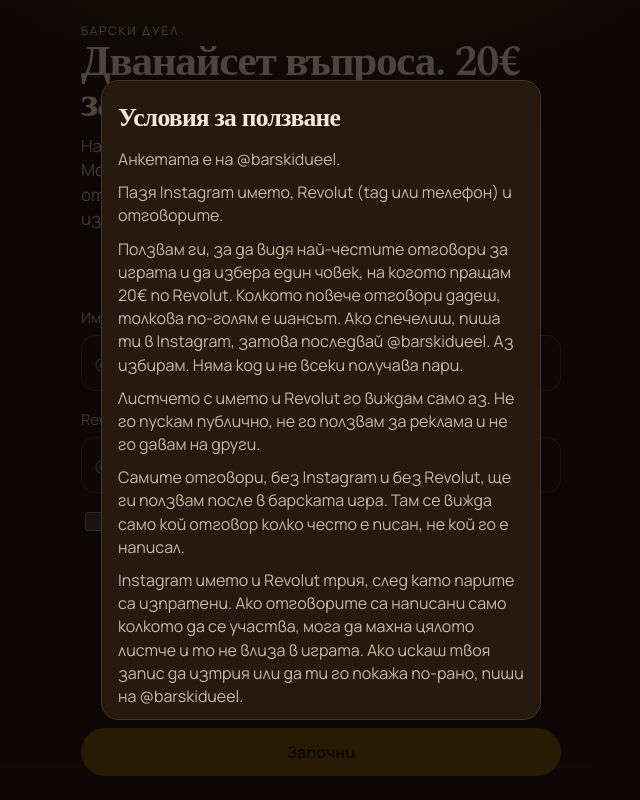
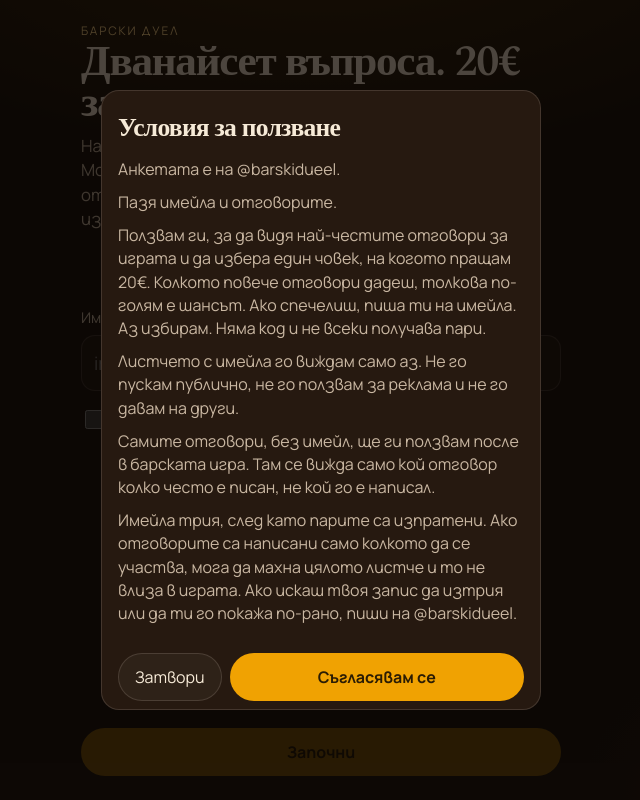
Before and after one commit to ivaylonikolov7/popitahme-100-choveka, a React (Vite) app: page / in a window 1280 px wide. Both pictures are taken after a click on the button "Съгласявам се с условията за ползване". Shown: the whole page, without its empty margins (319-959 px from the left). Built offline with nearby package versions, Linux system fonts and the light colour scheme.

Commit message:
feat: keep only email stuff

```diff
--- a/src/survey/AdminApp.tsx
+++ b/src/survey/AdminApp.tsx
@@ -7,7 +7,6 @@ type Submission = {
   id: string
   code: string
   handle: string
-  revolut?: string
   at: string
   answers: { id: string; text: string }[]
 }
@@ -115,16 +114,16 @@ export function AdminApp() {
             <p className="banner gold">
               {rows.length === 0
                 ? "Още няма листчета."
-                : `${rows.length} ${rows.length === 1 ? "листче" : "листчета"}. Избери човек по Instagram и Revolut и прати 20€ ръчно.`}
+                : `${rows.length} ${rows.length === 1 ? "листче" : "листчета"}. Избери човек по имейл и прати 20€ ръчно.`}
             </p>
             <h2>Хора</h2>
             <ul className="entries">
               {rows.map((row) => (
                 <li key={row.id}>
                   <div>
-                    <b>@{row.handle}</b>
+                    <b>{row.handle}</b>
                     <small>
-                      {row.answers.length} {row.answers.length === 1 ? "отговор" : "отговора"} · {row.revolut || "няма Revolut"}
+                      {row.answers.length} {row.answers.length === 1 ? "отговор" : "отговора"}
                     </small>
                     <ol className="slip-answers">
                       {SURVEY_QUESTIONS.flatMap((question, index) => {
--- a/src/survey/SurveyApp.tsx
+++ b/src/survey/SurveyApp.tsx
@@ -1,6 +1,6 @@
 import { useEffect, useState } from "react"
 import { SURVEY_QUESTIONS } from "./questions"
-import { cleanRevolut, revolutOk } from "./revolut"
+import { cleanEmail, emailOk } from "./email"
 
 const DRAFT_KEY = "bar-feuds-survey-draft"
 
@@ -28,18 +28,18 @@ function InstagramFollow() {
 
 const MAX_ANSWERS = 8
 
-type Draft = { handle: string; revolut: string; accepted: boolean; answers: string[][]; step: number }
+type Draft = { email: string; accepted: boolean; answers: string[][]; step: number }
 
 function blankAnswers() {
   return SURVEY_QUESTIONS.map(() => [""])
 }
 
 function loadDraft(): Draft {
-  const empty = { handle: "", revolut: "", accepted: false, answers: blankAnswers(), step: -1 }
+  const empty = { email: "", accepted: false, answers: blankAnswers(), step: -1 }
   try {
     const raw = sessionStorage.getItem(DRAFT_KEY)
     if (!raw) return empty
-    const data = JSON.parse(raw) as { handle?: string; revolut?: string; accepted?: boolean; answers?: unknown[]; step?: number }
+    const data = JSON.parse(raw) as { email?: string; accepted?: boolean; answers?: unknown[]; step?: number }
     const answers = SURVEY_QUESTIONS.map((_, index) => {
       const item = data.answers?.[index]
       if (Array.isArray(item)) {
@@ -48,11 +48,11 @@ function loadDraft(): Draft {
       }
       return typeof item === "string" ? [item] : [""]
     })
-    const revolut = data.revolut ?? ""
+    const email = cleanEmail(data.email)
     const accepted = data.accepted === true
-    const ready = accepted && revolutOk(cleanRevolut(revolut))
+    const ready = accepted && emailOk(email)
     const step = ready ? (data.step ?? -1) : -1
-    return { handle: data.handle ?? "", revolut, accepted, answers, step }
+    return { email, accepted, answers, step }
   } catch {
     return empty
   }
@@ -93,8 +93,7 @@ export function SurveyApp() {
         method: "POST",
         headers: { "content-type": "application/json" },
         body: JSON.stringify({
-          handle: draft.handle,
-          revolut: draft.revolut,
+          email: draft.email,
           accepted: draft.accepted,
           answers: SURVEY_QUESTIONS.flatMap((item, index) =>
             (draft.answers[index] ?? []).flatMap((value) => {
@@ -154,7 +153,7 @@ export function SurveyApp() {
           <>
             <h1>Готово.</h1>
             <p className="lede">
-              Листчето е прието. Ако те избера, ще ти пиша в Instagram. Последвай профила, за да мога да ти пратя съобщението. 20€ тръгват по Revolut, който написа.
+              Листчето е прието. Ако те избера, ще ти пиша на имейла.
             </p>
             <InstagramFollow />
           </>
@@ -162,26 +161,18 @@ export function SurveyApp() {
           <>
             <h1>Дванайсет въпроса. 20€ за един човек.</h1>
             <p className="lede">
-              На всеки въпрос можеш да напишеш няколко отговора. Можеш да спреш когато искаш. Колкото повече отговори дадеш, толкова по-голям е шансът. Ако те избера, ще ти пиша в Instagram.
+              На всеки въпрос можеш да напишеш няколко отговора. Можеш да спреш когато искаш. Колкото повече отговори дадеш, толкова по-голям е шансът. Ако те избера, ще ти пиша на имейла.
             </p>
             <InstagramFollow />
             <label className="field">
-              <span>Име или @ в Instagram</span>
+              <span>Имейл</span>
               <input
-                value={draft.handle}
-                autoComplete="nickname"
-                placeholder="@ime"
-                onChange={(event) => setDraft({ ...draft, handle: event.target.value })}
-              />
-            </label>
-            <label className="field">
-              <span>Revolut tag или телефон</span>
-              <input
-                value={draft.revolut}
-                autoComplete="tel"
-                inputMode="text"
-                placeholder="@revtag или +359..."
-                onChange={(event) => setDraft({ ...draft, revolut: event.target.value })}
+                type="email"
+                value={draft.email}
+                autoComplete="email"
+                inputMode="email"
+                placeholder="ime@email.com"
+                onChange={(event) => setDraft({ ...draft, email: event.target.value })}
               />
             </label>
             <label className="consent">
@@ -205,16 +196,16 @@ export function SurveyApp() {
                 >
                   <h2 id="terms-title">Условия за ползване</h2>
                   <p>Анкетата е на @barskidueel.</p>
-                  <p>Пазя Instagram името, Revolut (tag или телефон) и отговорите.</p>
+                  <p>Пазя имейла и отговорите.</p>
                   <p>
-                    Ползвам ги, за да видя най-честите отговори за играта и да избера един човек, на когото пращам 20€ по Revolut. Колкото повече отговори дадеш, толкова по-голям е шансът. Ако спечелиш, пиша ти в Instagram, затова последвай @barskidueel. Аз избирам. Няма код и не всеки получава пари.
+                    Ползвам ги, за да видя най-честите отговори за играта и да избера един човек, на когото пращам 20€. Колкото повече отговори дадеш, толкова по-голям е шансът. Ако спечелиш, пиша ти на имейла. Аз избирам. Няма код и не всеки получава пари.
                   </p>
-                  <p>Листчето с името и Revolut го виждам само аз. Не го пускам публично, не го ползвам за реклама и не го давам на други.</p>
+                  <p>Листчето с имейла го виждам само аз. Не го пускам публично, не го ползвам за реклама и не го давам на други.</p>
                   <p>
-                    Самите отговори, без Instagram и без Revolut, ще ги ползвам после в барската игра. Там се вижда само кой отговор колко често е писан, не кой го е написал.
+                    Самите отговори, без имейл, ще ги ползвам после в барската игра. Там се вижда само кой отговор колко често е писан, не кой го е написал.
                   </p>
                   <p>
-                    Instagram името и Revolut трия, след като парите са изпратени. Ако отговорите са написани само колкото да се участва, мога да махна цялото листче и то не влиза в играта. Ако искаш твоя запис да изтрия или да ти го покажа по-рано, пиши на @barskidueel.
+                    Имейла трия, след като парите са изпратени. Ако отговорите са написани само колкото да се участва, мога да махна цялото листче и то не влиза в играта. Ако искаш твоя запис да изтрия или да ти го покажа по-рано, пиши на @barskidueel.
                   </p>
                   <div className="dock">
                     <button type="button" className="btn ghost" onClick={() => setTermsOpen(false)}>
@@ -239,9 +230,7 @@ export function SurveyApp() {
                 type="button"
                 className="btn primary"
                 disabled={
-                  !draft.accepted ||
-                  draft.handle.trim().replace(/^@+/, "").length < 2 ||
-                  !revolutOk(cleanRevolut(draft.revolut))
+                  !draft.accepted || !emailOk(cleanEmail(draft.email))
                 }
                 onClick={() => setDraft({ ...draft, step: 0 })}
               >
--- /dev/null
+++ b/src/survey/email.ts
@@ -0,0 +1,10 @@
+const EMAIL = /^[^\s@]+@[^\s@]+\.[^\s@]+$/
+
+export function cleanEmail(value: unknown) {
+  if (typeof value !== "string") return ""
+  return value.trim().toLowerCase().slice(0, 80)
+}
+
+export function emailOk(value: string) {
+  return value.length <= 80 && EMAIL.test(value)
+}
--- a/src/survey/revolut.ts
+++ /dev/null
@@ -1,12 +0,0 @@
-export function cleanRevolut(value: unknown) {
-  if (typeof value !== "string") return ""
-  const trimmed = value.trim().slice(0, 40)
-  const digits = trimmed.replace(/\D/g, "")
-  if (/^[\d\s+()-]+$/.test(trimmed)) return `${trimmed.startsWith("+") ? "+" : ""}${digits}`
-  return trimmed.replace(/^@+/, "")
-}
-
-export function revolutOk(value: string) {
-  if (value.startsWith("+") || /^\d+$/.test(value)) return value.replace(/\D/g, "").length >= 8
-  return value.length >= 2
-}
```
Also changed, not shown: 1 other file (tests, documents, lock files or other folders).
